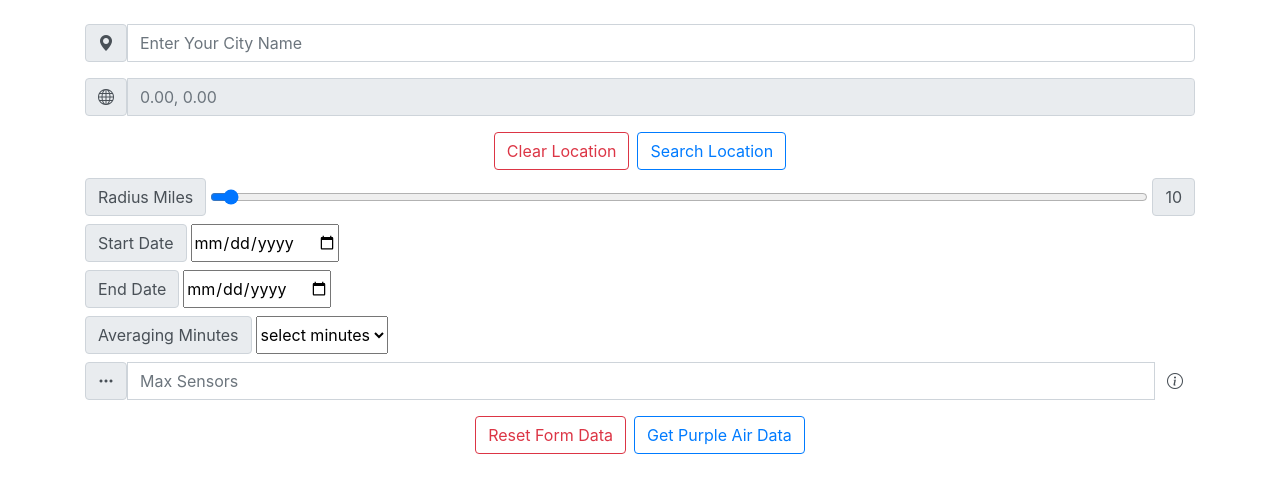
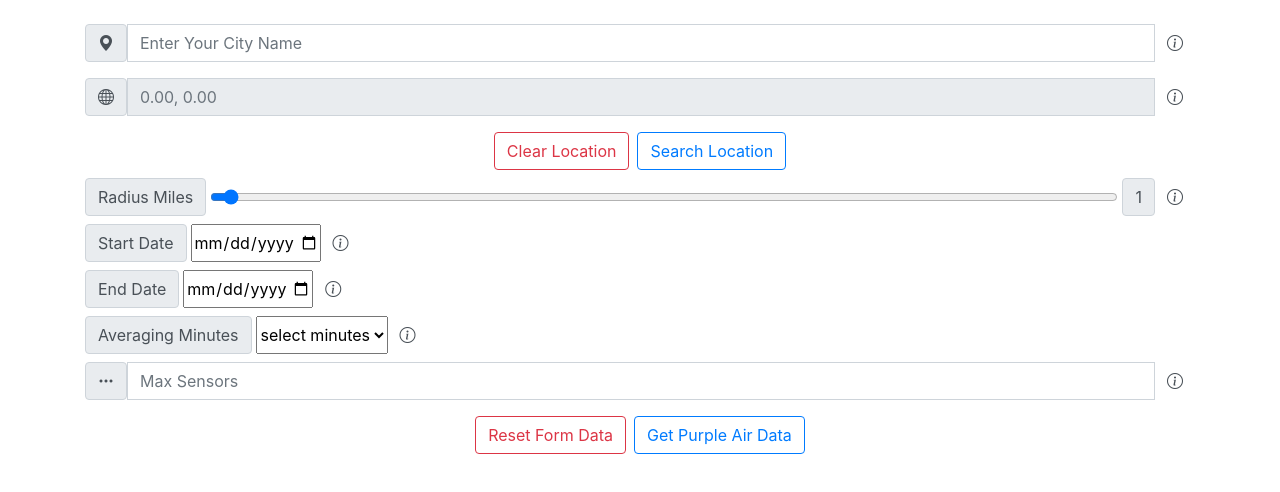
Before and after one commit to vverma9/codap-purpleair-plugin, a website: page index.html in a window 1280 px wide. Drawn offline with nearby package versions, Linux system fonts and the light colour scheme.

Commit message:
Hover tips, Disabled future dates, Radius miles (#19)
Tasks completed:
1. Add hover tips so that users with mouse input can more easily understand the controls. - Issue:4
2. I couldn’t reduce the radius below 10 miles and it seemed that it was picking up sensors much further from my location than that anyway. - Issue:8
3. Disable future dates for start and end dates in HTMl plugin page (new issue created) Issue:16

```diff
--- a/index.html
+++ b/index.html
@@ -53,6 +53,8 @@
             aria-label="Enter Your City Name"
             aria-describedby="cityHelp"
             >
+            <!-- hover icon for City field -->
+            <i class="input-group-text info-icon bi bi-info-circle" data-toggle="tooltip" title="City Name"></i>
     </div>
 
     <!-- lat, long -->
@@ -70,6 +72,8 @@
         console.log('Lat, Long Updated ==> ' + this.value)
         "
         readonly>
+        <!-- hover icon for Location field -->
+        <i class="input-group-text info-icon bi bi-info-circle" data-toggle="tooltip" title="Latitude, Longitude"></i>
     </div>
 
     <div class="d-flex justify-content-center mt-2">
@@ -86,7 +90,7 @@
         <input
         type="range"
         class="form-control bg-info mr-1"
-        min="10" max="100" value="10" id="radiusRange"
+        min="1" max="100" value="1" id="radiusRange"
         oninput="this.nextElementSibling.value = this.value"
         onchange="purple_air.changeRadius(this.value);
         console.log('Radius Updated ==> ' + this.value);
@@ -94,7 +98,9 @@
 
         "
         >
-        <output id="radiusText" class="input-group-text">10</output>
+        <output id="radiusText" class="input-group-text">1</output>
+        <!-- hover icon for Radius field -->
+        <i class="input-group-text info-icon bi bi-info-circle" data-toggle="tooltip" title="Radius in Miles"></i>
     </div>
 
     <!-- start date selection -->
@@ -105,13 +111,14 @@
             type="date"
             id="startDate"
             name="startDate"
-            value="" min="" max=""
+            value="" min=""
             onchange="
             purple_air.state.startDate = this.value;
             purple_air.hideError()
             console.log('Start Date Updated ==> ' + this.value)
             "
         >
+        <i class="input-group-text info-icon bi bi-info-circle" data-toggle="tooltip" title="Start Date"></i>
 
     </div>
 
@@ -124,13 +131,13 @@
             id="endDate"
             name="endDate"
             min="" value=""
-            max=""
             onchange="
             purple_air.state.endDate = this.value;
             purple_air.hideError();
             console.log('End date updated ==> ' + this.value)
             "
         >
+        <i class="input-group-text info-icon bi bi-info-circle" data-toggle="tooltip" title="End Date"></i>
 
     </div>
 
@@ -154,6 +161,7 @@
             <option value="360">360 (6 hour)</option>
             <option value="1440">1440 (1 day)</option>
           </select>
+          <i class="input-group-text info-icon bi bi-info-circle" data-toggle="tooltip" title="Average Minutes"></i>
     </div>
 
     <div class="input-group mt-2">
@@ -215,4 +223,19 @@
     }
 </style>
 </body>
+
+<!--
+To disable future date selection in the start and end dates
+-->
+<script>
+window.onload=function(){
+    var date = new Date()
+    var year = date.toLocaleString("default", { year: "numeric" });
+    var month = date.toLocaleString("default", { month: "2-digit" });
+    var day = date.toLocaleString("default", { day: "2-digit" });
+    var today = year + "-" + month + "-" + day;
+    document.getElementsByName("startDate")[0].setAttribute('max', today);
+    document.getElementsByName("endDate")[0].setAttribute('max', today);
+}
+</script>
 </html>
```
